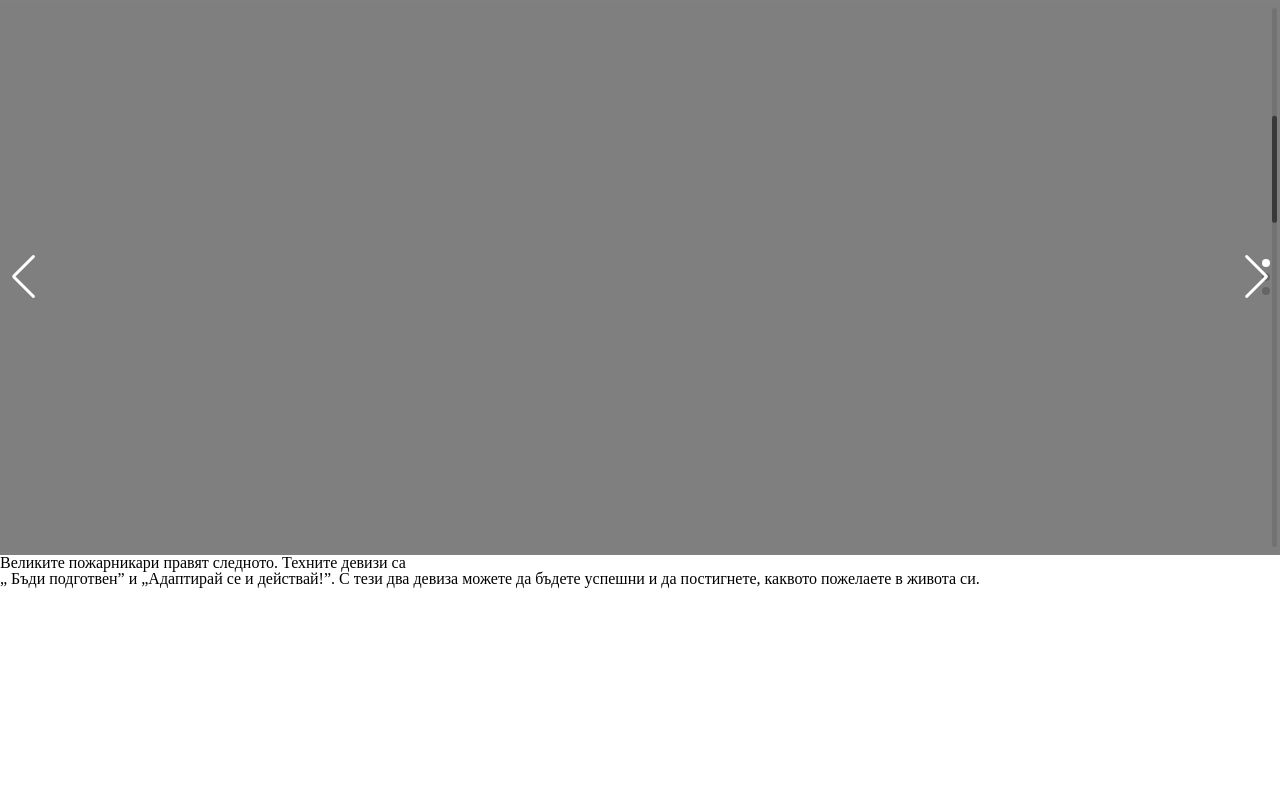
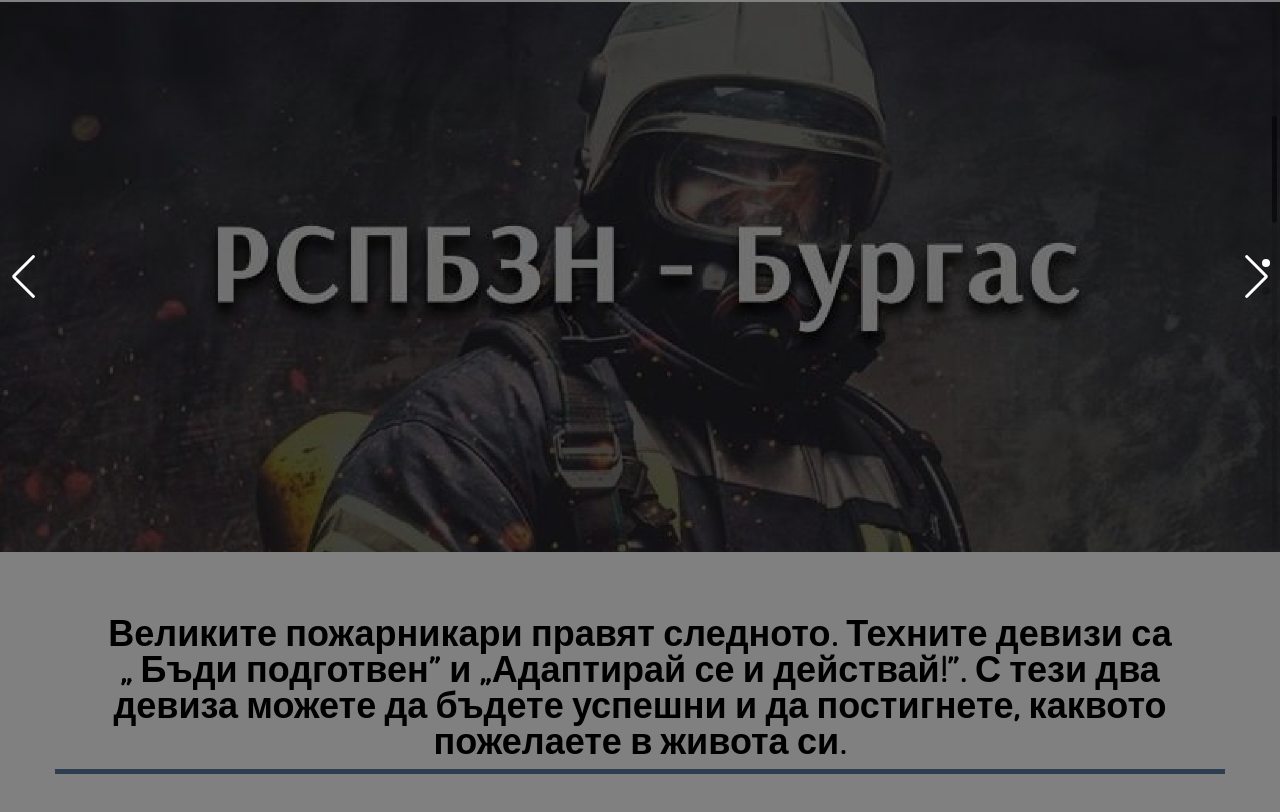
Before and after one commit to MVMartinov19/Fire-Department-Project, a plain HTML site: page FireDepartment-Site/index.html in a window 1280 px wide. Shown: the part 60-872 px from the top of the page. Before the commit the page ends 800 px from the top, so only its background shows below. Drawn offline with nearby package versions, Linux system fonts and the light colour scheme.

Commit message:
Add the images

```diff
--- a/FireDepartment-Site/index.html
+++ b/FireDepartment-Site/index.html
@@ -11,12 +11,9 @@
     <link rel="stylesheet" type="text/css" href="styles/resetCSS.css">
     <link rel="stylesheet" type="text/css" href="styles/navbar.css">
     <link rel="stylesheet" type="text/css" href="styles/swiper.css">
-
+    <link rel="stylesheet" type="text/css" href="styles/homePage.css">
 
     <link rel="stylesheet" href="https://unpkg.com/swiper/swiper-bundle.min.css">
-
-
-
 
 </head>
 
```
Also changed, not shown: FireDepartment-Site/images/fire.jpg (added), FireDepartment-Site/images/homePageFiremanImage.png (added), FireDepartment-Site/images/logo-rspbzn.png (added).
